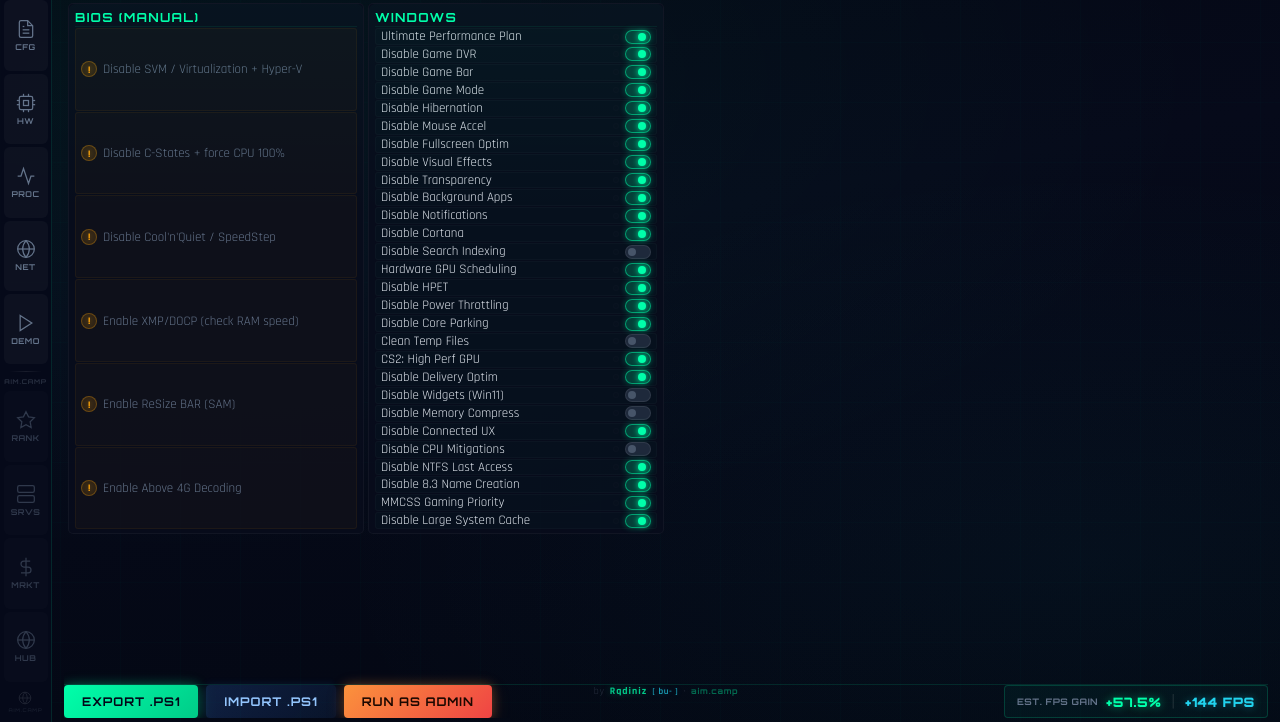
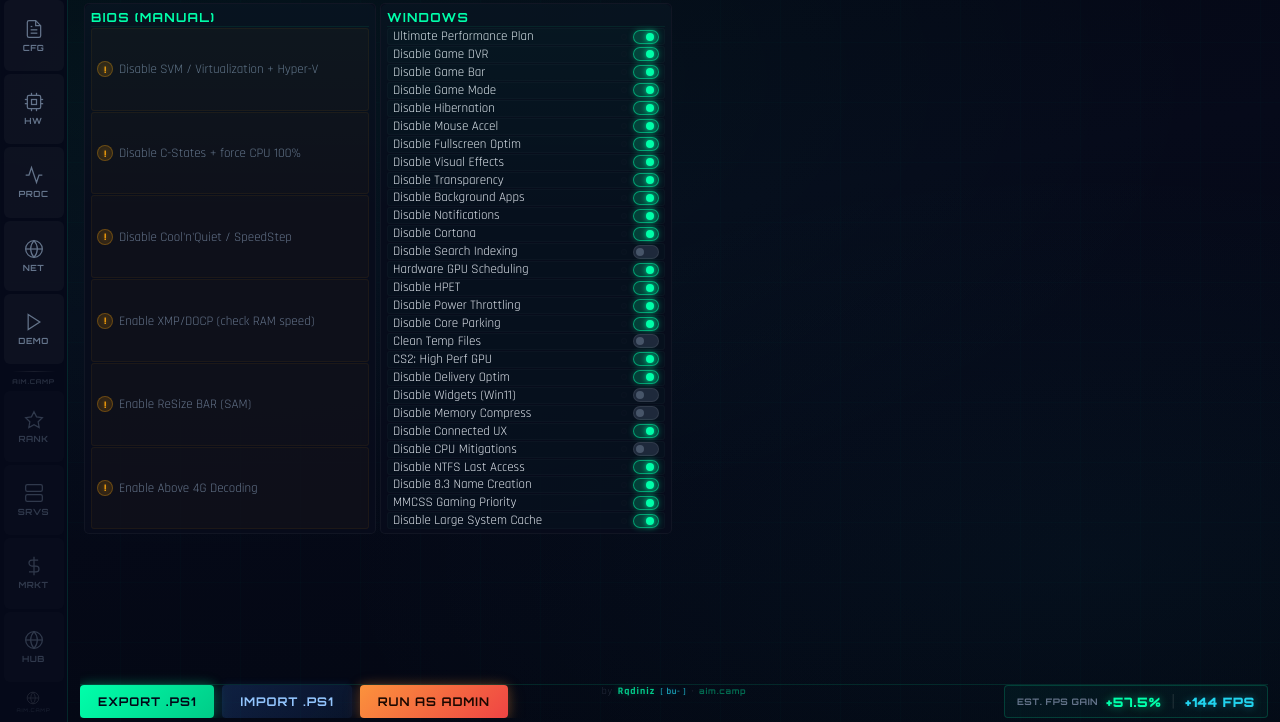
Before and after one commit to aim-camp/player-agent, a website built with Vite: page index.html in a window 1280 px wide. Shown: the part 78-800 px from the top of the page. Built offline with nearby package versions, Linux system fonts and the light colour scheme.

Commit message:
ui: widen sidebar buttons for full text labels

```diff
--- a/package.json
+++ b/package.json
@@ -1,6 +1,6 @@
 {
   "name": "aimcamp-player-agent",
-  "version": "1.0.1",
+  "version": "1.0.2",
   "description": "CS2 System Optimization Tool",
   "type": "module",
   "scripts": {
--- a/src-tauri/Cargo.toml
+++ b/src-tauri/Cargo.toml
@@ -1,6 +1,6 @@
 [package]
 name = "aimcamp-player-agent"
-version = "1.0.1"
+version = "1.0.2"
 description = "aim.camp Player Agent - CS2 Optimization Tool"
 authors = ["aim.camp"]
 edition = "2021"
--- a/src-tauri/tauri.conf.json
+++ b/src-tauri/tauri.conf.json
@@ -7,7 +7,7 @@
   },
   "package": {
     "productName": "aimcamp-player-agent",
-    "version": "1.0.1"
+    "version": "1.0.2"
   },
   "tauri": {
     "allowlist": {
--- a/src/style.css
+++ b/src/style.css
@@ -54,23 +54,24 @@ body::before {
   padding: 5px 4px;
   background: rgba(6,10,26,0.95);
   border-right: 1px solid var(--border-glow);
-  flex-shrink: 0; width: 52px;
+  flex-shrink: 0; width: 68px;
   align-items: center;
   z-index: 10;
 }
 .sidebar-btn {
   display: flex; flex-direction: column; align-items: center; justify-content: center;
   gap: 3px;
-  width: 44px; flex: 1;
+  width: 60px; flex: 1;
   border: 1px solid transparent; outline: none; cursor: pointer;
   border-radius: 6px;
   background: rgba(255,255,255,0.03);
   color: var(--text-muted);
   font-family: 'Orbitron', monospace;
-  font-size: 8px; font-weight: 700;
+  font-size: 8.5px; font-weight: 700;
   letter-spacing: 0.06em; text-transform: uppercase;
   transition: background 0.15s, border-color 0.15s, color 0.15s;
-  padding: 6px 0;
+  padding: 6px 2px;
+  white-space: nowrap;
 }
 .sidebar-btn svg { width: 20px; height: 20px; flex-shrink: 0; }
 .sidebar-btn:hover {
@@ -1045,7 +1046,7 @@ textarea:focus {
 
 /* ── sidebar separator & section labels ───────────────────────────── */
 .sidebar-sep {
-  width: 32px; height: 1px;
+  width: 44px; height: 1px;
   margin: 4px 0 2px;
   background: linear-gradient(90deg, transparent, rgba(255,255,255,0.08), transparent);
   flex-shrink: 0;
```
Also changed, not shown: 1 other file.
